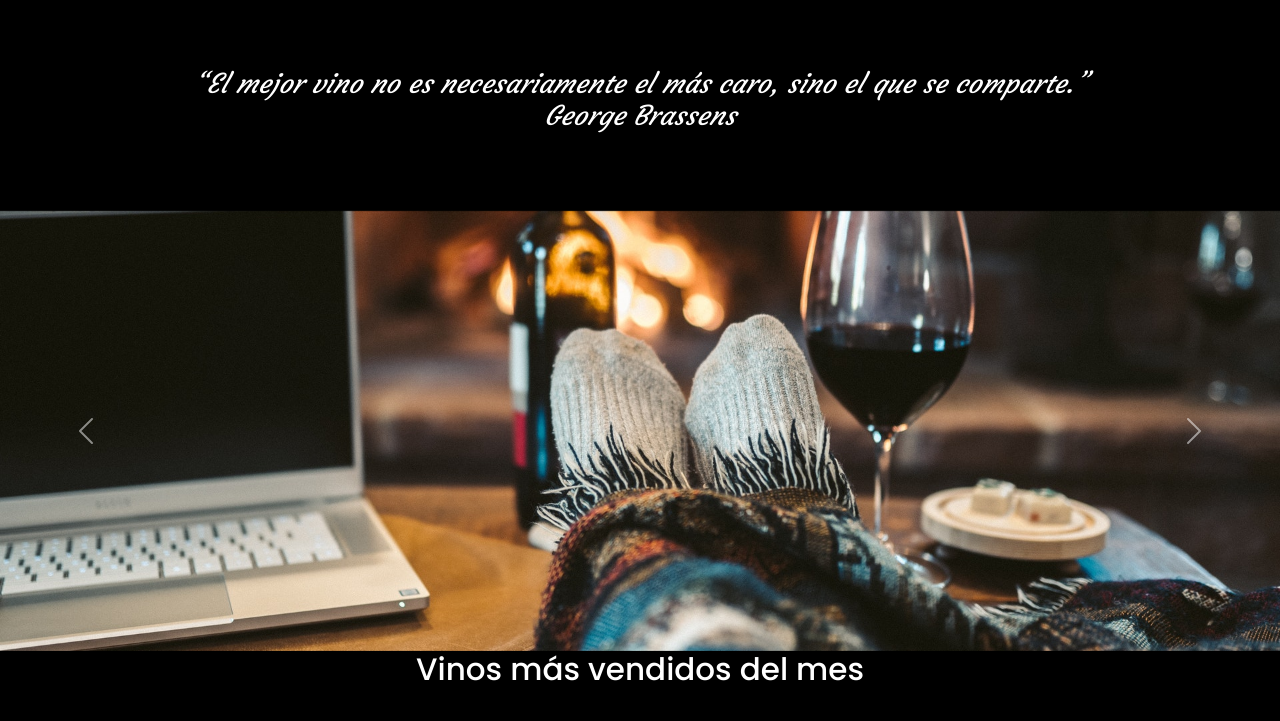
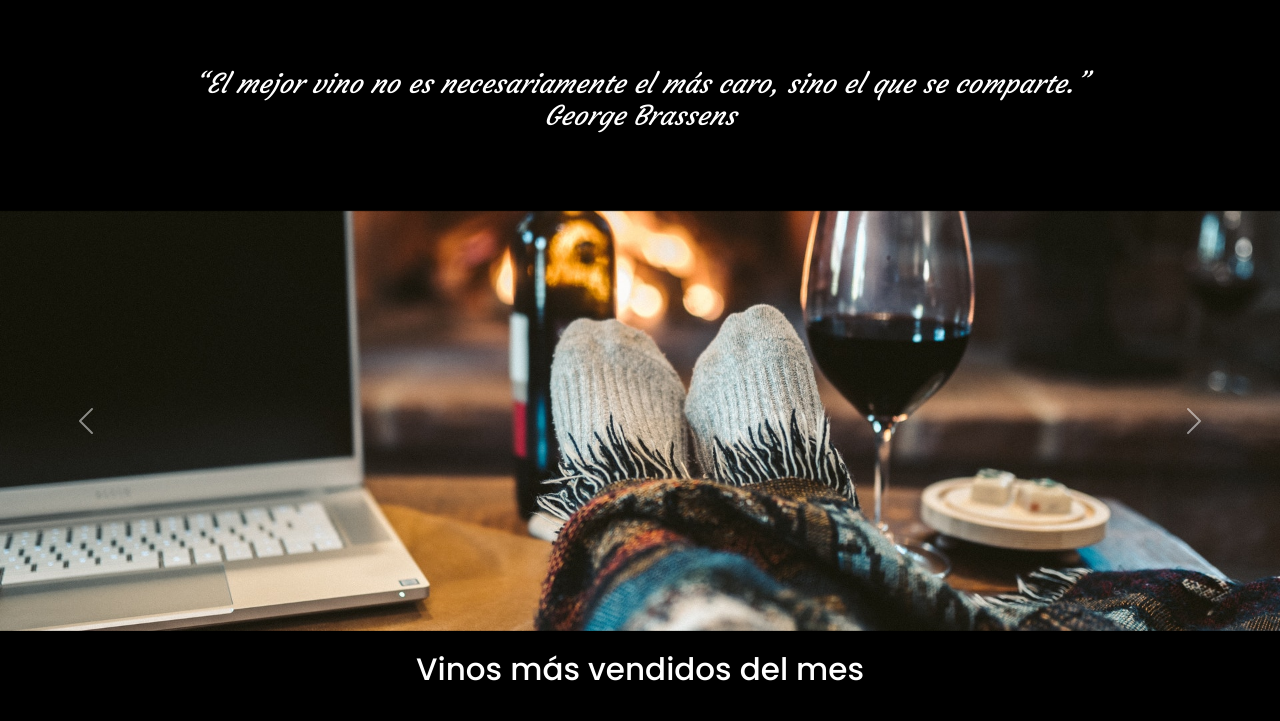
Before and after one commit to sergioftoledo/Proyecto-desarrolloweb-coderhouse, a website: page index.html in a window 1280 px wide. Shown: the part 788-1509 px from the top of the page. Drawn offline with nearby package versions, Linux system fonts and the light colour scheme.

Commit message:
Coorigiendo tamaño del carrusel de imagenes

```diff
--- a/scss/componentes/_main.scss
+++ b/scss/componentes/_main.scss
@@ -50,7 +50,7 @@ main {
         height: 400px;
 
         .imagenes-carrusel {
-            height: 55vh;
+            height: 420px;
             object-fit: cover;
         }
     }
```
Also changed, not shown: css/estilos.css.
